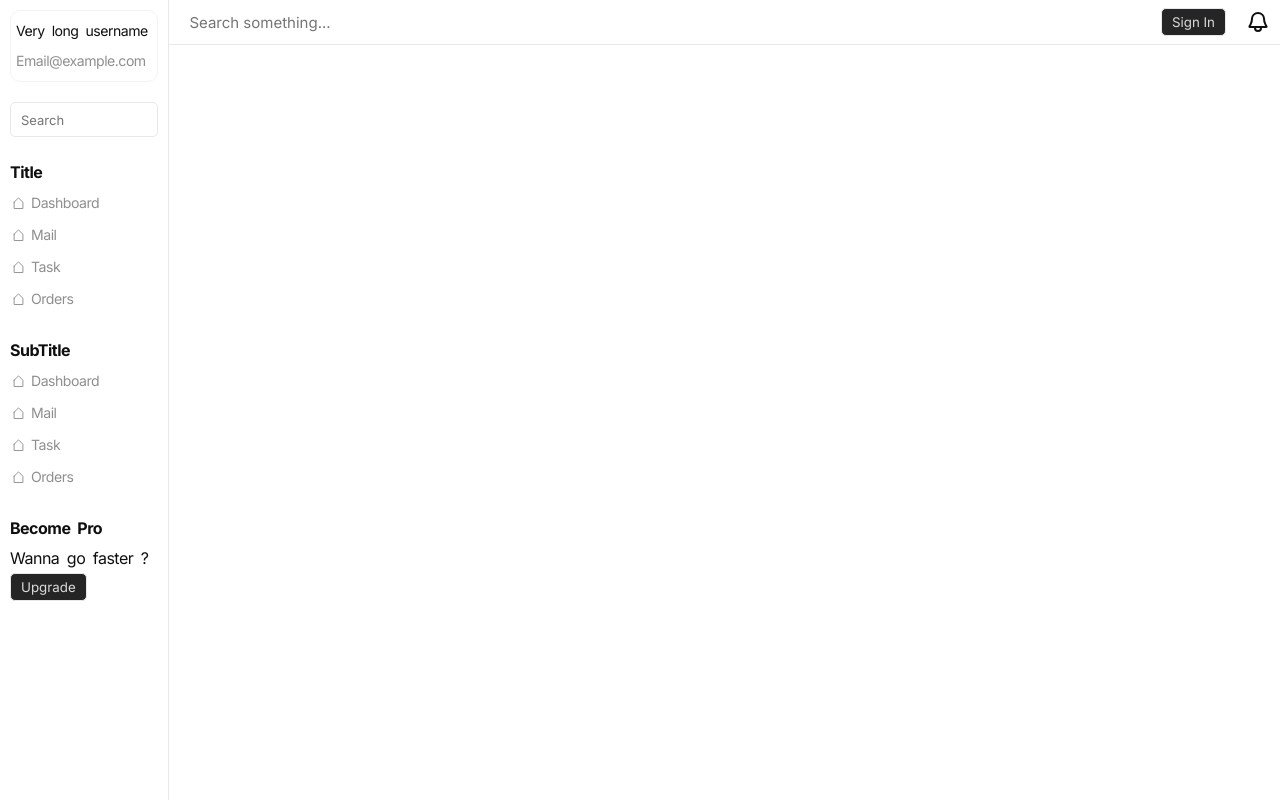
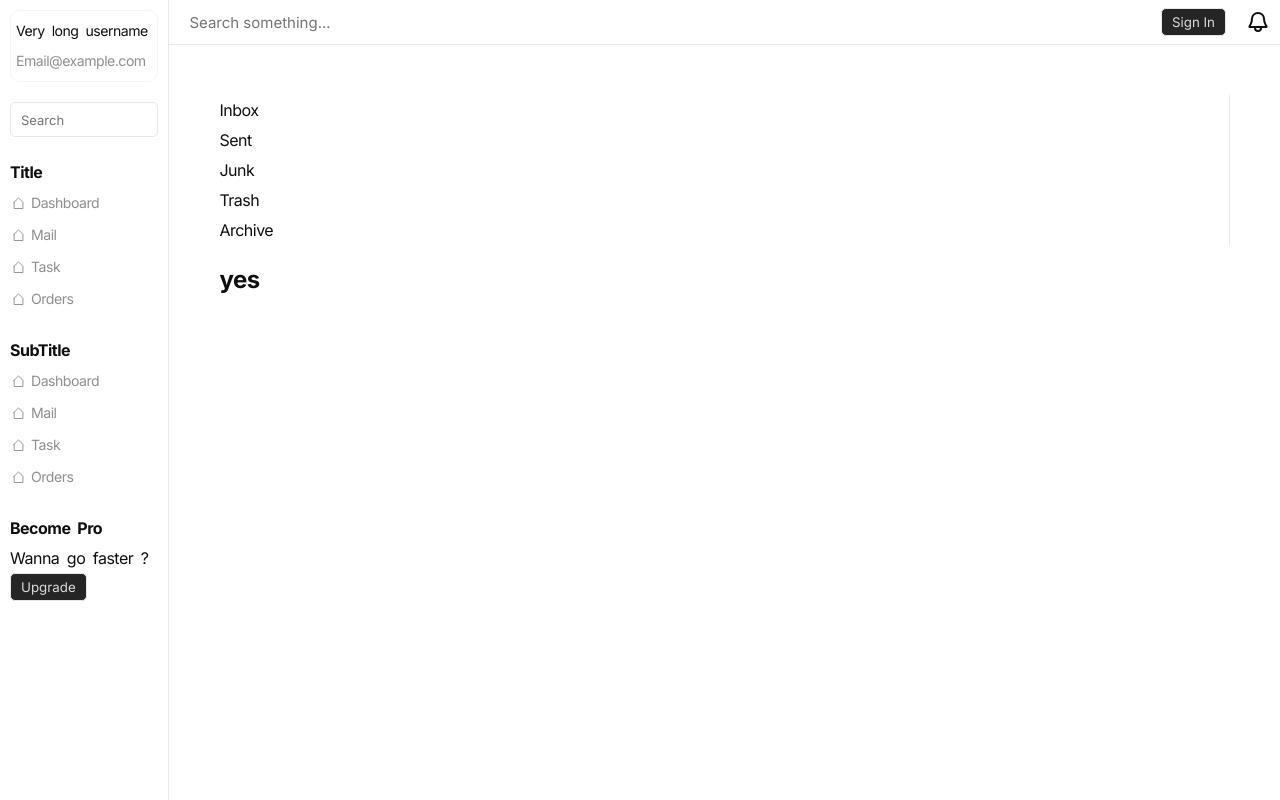
Before and after one commit to monority/dashboard, a React (Vite) app: page /mail in a window 1280 px wide. Built offline with nearby package versions, Linux system fonts and the light colour scheme.

Commit message:
:art: add Mail component and integrate into routing; update Sidebar for navigation and enhance styles in main.scss

```diff
--- a/index.html
+++ b/index.html
@@ -10,7 +10,7 @@
 	<link
 		href="https://fonts.googleapis.com/css2?family=Inter:ital,opsz,wght@0,14..32,100..900;1,14..32,100..900&display=swap"
 		rel="stylesheet">
-	<title>Vite + React</title>
+	<title>Dashboard</title>
 </head>
 
 <body data-theme="light">
--- a/src/Root.jsx
+++ b/src/Root.jsx
@@ -5,6 +5,7 @@ import Header from './display/components/ui/display/layout/Header';
 import Sidebar from './display/components/ui/display/layout/Sidebar';
 import MainContainer from './MainContainer';
 import Dashboard from './display/pages/home/Dashboard';
+import Mail from './display/pages/home/Mail';
 
 const Root = () => {
 	return (
@@ -15,6 +16,7 @@ const Root = () => {
 				<Routes>
 					<Route  path="/" element={<App />} />
 					<Route  path="/dashboard" element={<Dashboard />} />
+					<Route  path="/mail" element={<Mail />} />
 				</Routes>
 			</MainContainer>
 		</BrowserRouter>
--- a/src/assets/sass/main.scss
+++ b/src/assets/sass/main.scss
@@ -11,6 +11,7 @@
 @use "./components/ui/paymentcard";
 @use "./components/ui/sales";
 @use "./pages/dashboard";
+@use "./pages/mail";
 
 
 .lyt_container {
@@ -22,9 +23,11 @@
 section{
 	padding: 5rem;
 	@media screen and (max-width: v.$lg_breakpoint) {
-		padding: 2rem;
+		padding: 0;
+		padding-top: 2rem;
+		padding-bottom: 2rem;
+	}
 
-	}
 }
 .container_responsive {
 	@include mixins.flex_res(initial, center, column, row)
--- /dev/null
+++ b/src/assets/sass/pages/_mail.scss
@@ -0,0 +1,19 @@
+@use "../components/utils/variables" as v;
+.mail_page{
+	.container{
+		display: flex;
+	}
+	.sidebar{
+		height: 100%;
+		border-bottom: none;
+		border-right: var(--border_color01);
+		@media (max-width: v.$lg_breakpoint){
+			flex-basis: 20%;
+			border-bottom: var(--border_color01);
+
+		}
+	}
+	.content{
+		flex-basis: 80%;
+	}
+}
--- a/src/display/components/ui/display/layout/Sidebar.jsx
+++ b/src/display/components/ui/display/layout/Sidebar.jsx
@@ -40,7 +40,8 @@ const Sidebar = () => {
 									<Icon type="home" size='1.5rem' />
 								</div>
 								<div className="element">
-									<p>Mail</p>
+								<p onClick={() => navigate("/mail")}>Mail</p>
+
 								</div>
 							</li>
 							<li className={`${selected && 'selected'} text_size2`}>
--- a/src/display/components/ui/element/Sales.jsx
+++ b/src/display/components/ui/element/Sales.jsx
@@ -33,7 +33,6 @@ const Sales = ({ users = [] }) => {
 		}
 	];
 
-	// Use provided users or default if empty
 	const salesData = users.length > 0 ? users : defaultUsers;
 
 	return (
@@ -55,13 +54,13 @@ const Sales = ({ users = [] }) => {
 								<div className="user_info">
 
 									<div className="user_details">
-										<h4 className="user_name">{user.name}</h4>
-										<p className="user_email text_color02">{user.email}</p>
+										<h5 className="user_name">{user.name}</h5>
+										<p className="user_email text_color02 text_size1">{user.email}</p>
 									</div>
 								</div>
 
 								<div className="sale_details">
-									<div className="amount">{user.amount}</div>
+									<div className="amount bold text_size1">{user.amount}</div>
 								</div>
 
 
--- a/src/display/pages/home/Mail.jsx
+++ b/src/display/pages/home/Mail.jsx
@@ -0,0 +1,31 @@
+import React from 'react'
+
+const Mail = () => {
+	return (
+		<section id="dashboard" className='mail_page'>
+			<div className="container">
+				<div className="sidebar">
+					<div className="wrapper">
+						<div className="element">
+
+						</div>
+					</div>
+					<div className="wrapper">
+						<ul>
+							<li>Inbox</li>
+							<li>Sent</li>
+							<li>Junk</li>
+							<li>Trash</li>
+							<li>Archive</li>
+						</ul>
+					</div>
+				</div>
+				<div className="content">
+					<h1>yes</h1>
+				</div>
+			</div>
+		</section>
+	)
+}
+
+export default Mail
```
